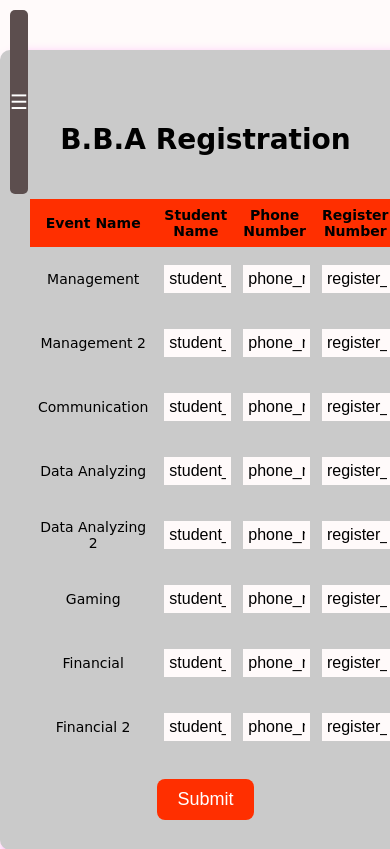
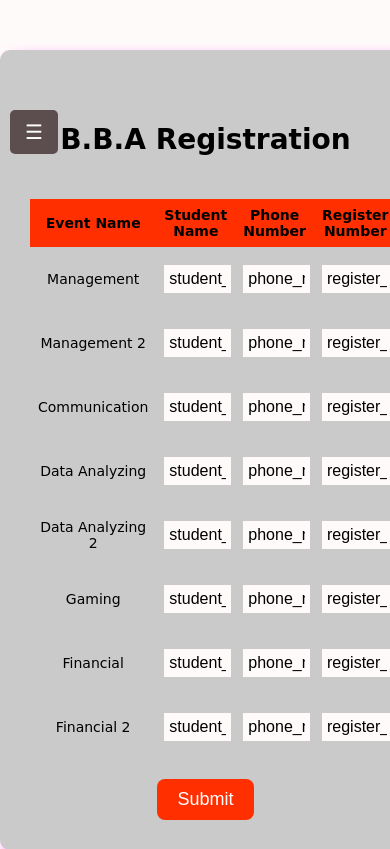
Before and after one commit to Nikhilrkatigar/ToonTech-Arena, a Flask app: page /register_bba in a window 390 px wide. Shown: the top 849 px of the page. Run offline with Flask 3, Linux system fonts and the light colour scheme.

Commit message:
Updated input color in styles

```diff
--- a/static/styles.css
+++ b/static/styles.css
@@ -311,7 +311,7 @@ input:focus {
     font-size: 16px;
     border-radius: 5px solid black;
     background:  snow ;
-    color: rgb(255, 255, 255);
+    color: rgb(0, 0, 0);
     border-bottom: 2px solid pink;
     transition: 0.3s;
     text-align: center;
@@ -423,7 +423,7 @@ input:focus {
 
     .open-btn {
         font-size: 20px;
-        padding: 80px 0px;
+      margin-top: 100px;
     }
 }
 
```
